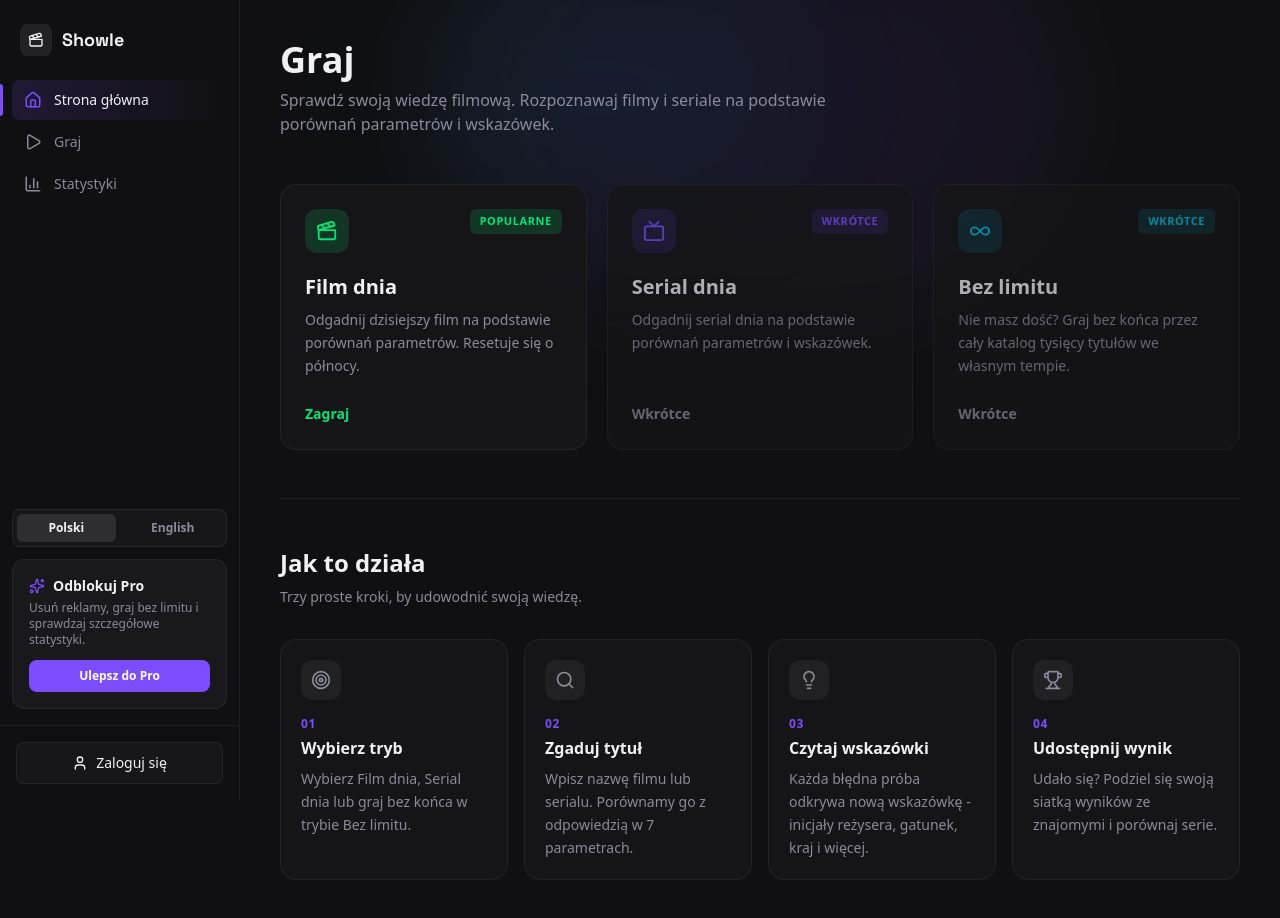
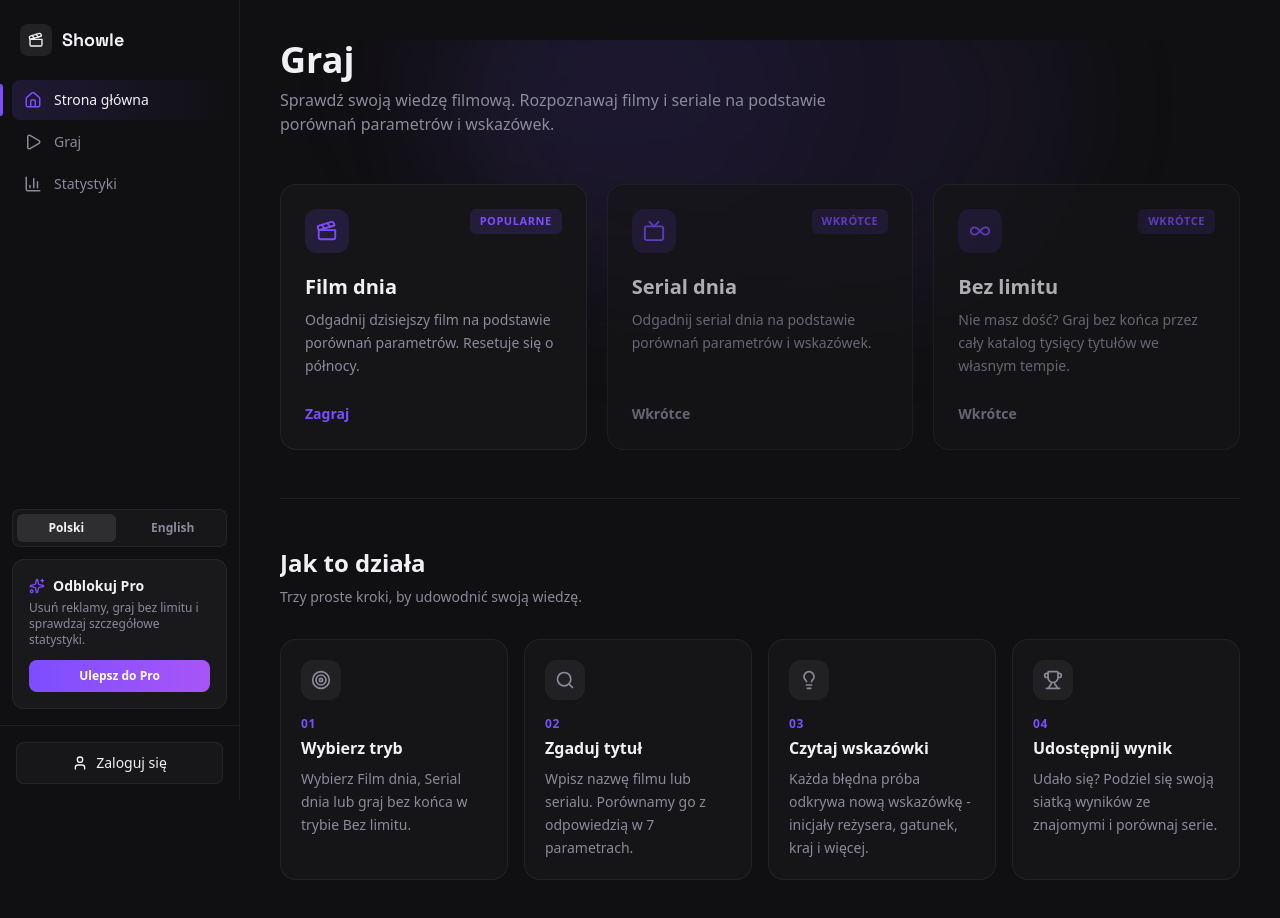
Before and after one commit to marwoz01/showle, a Next.js app: page / in a window 1280 px wide. Built offline with nearby package versions, Linux system fonts and the light colour scheme; no server answers.

Commit message:
style(ui): unify all accent colors to purple and add gradient to Pro button

```diff
--- a/src/app/login/page.tsx
+++ b/src/app/login/page.tsx
@@ -44,7 +44,7 @@ export default function LoginPage() {
           <div className="absolute inset-0 bg-[#0d0a18]" />
           <div className="animate-blob-1 absolute -left-10 top-1/4 h-80 w-80 rounded-full bg-accent-purple/40 blur-[80px]" />
           <div className="animate-blob-2 absolute -right-10 bottom-1/4 h-72 w-72 rounded-full bg-[#5b21b6]/50 blur-[70px]" />
-          <div className="animate-blob-3 absolute left-1/3 top-1/2 h-64 w-64 rounded-full bg-accent-cyan/25 blur-[60px]" />
+          <div className="animate-blob-3 absolute left-1/3 top-1/2 h-64 w-64 rounded-full bg-accent-purple/20 blur-[60px]" />
           <div className="animate-blob-4 absolute left-1/2 top-0 h-56 w-56 rounded-full bg-[#a855f7]/30 blur-[60px]" />
           <div className="relative flex h-full flex-col justify-end p-10">
             <div className="mb-4 flex h-10 w-10 items-center justify-center rounded-xl bg-white/10 backdrop-blur-sm">
--- a/src/app/page.tsx
+++ b/src/app/page.tsx
@@ -9,10 +9,10 @@ export default function Home() {
   const { t } = useTranslation();
 
   return (
-    <div className="relative space-y-12">
+    <div className="relative space-y-12 overflow-hidden">
       {/* Background ambient glow */}
       <div className="pointer-events-none absolute -top-32 left-1/2 h-96 w-150 -translate-x-1/2 rounded-full bg-accent-purple/8 blur-3xl" />
-      <div className="pointer-events-none absolute -top-20 left-1/3 h-64 w-100 -translate-x-1/2 rounded-full bg-accent-cyan/5 blur-3xl" />
+      <div className="pointer-events-none absolute -top-20 left-1/3 h-64 w-100 -translate-x-1/2 rounded-full bg-accent-purple/5 blur-3xl" />
 
       {/* Page header */}
       <div className="relative">
@@ -31,7 +31,6 @@ export default function Home() {
           href="/play/movie"
           actionLabel={t.modes.playChallenge}
           badge={t.modes.popular}
-          accentColor="green"
         />
         <GameModeCard
           icon={<Tv size={22} />}
@@ -40,7 +39,6 @@ export default function Home() {
           href="/play/series"
           actionLabel={t.modes.comingSoon}
           badge={t.modes.comingSoon}
-          accentColor="purple"
           disabled
         />
         <GameModeCard
@@ -50,7 +48,6 @@ export default function Home() {
           href="/play/unlimited"
           actionLabel={t.modes.comingSoon}
           badge={t.modes.comingSoon}
-          accentColor="cyan"
           disabled
         />
       </div>
--- a/src/app/register/page.tsx
+++ b/src/app/register/page.tsx
@@ -61,7 +61,7 @@ export default function RegisterPage() {
           <div className="absolute inset-0 bg-[#0d0a18]" />
           <div className="animate-blob-1 absolute -left-10 top-1/4 h-80 w-80 rounded-full bg-accent-purple/40 blur-[80px]" />
           <div className="animate-blob-2 absolute -right-10 bottom-1/4 h-72 w-72 rounded-full bg-[#5b21b6]/50 blur-[70px]" />
-          <div className="animate-blob-3 absolute left-1/3 top-1/2 h-64 w-64 rounded-full bg-accent-cyan/25 blur-[60px]" />
+          <div className="animate-blob-3 absolute left-1/3 top-1/2 h-64 w-64 rounded-full bg-accent-purple/20 blur-[60px]" />
           <div className="animate-blob-4 absolute left-1/2 top-0 h-56 w-56 rounded-full bg-[#a855f7]/30 blur-[60px]" />
           <div className="relative flex h-full flex-col justify-end p-10">
             <div className="mb-4 flex h-10 w-10 items-center justify-center rounded-xl bg-white/10 backdrop-blur-sm">
--- a/src/components/home/GameModeCard.tsx
+++ b/src/components/home/GameModeCard.tsx
@@ -8,36 +8,8 @@ interface GameModeCardProps {
   href: string;
   actionLabel: string;
   badge?: string;
-  accentColor: "green" | "purple" | "cyan";
   disabled?: boolean;
 }
-
-const accentMap = {
-  green: {
-    iconBg: "bg-accent-green/15",
-    iconColor: "text-accent-green",
-    link: "text-accent-green",
-    badge: "bg-accent-green/15 text-accent-green",
-    glowColor: "rgba(0, 230, 118, 0.4)",
-    borderColor: "rgba(0, 230, 118, 0.5)",
-  },
-  purple: {
-    iconBg: "bg-accent-purple/15",
-    iconColor: "text-accent-purple",
-    link: "text-accent-purple",
-    badge: "bg-accent-purple/15 text-accent-purple",
-    glowColor: "rgba(124, 77, 255, 0.4)",
-    borderColor: "rgba(124, 77, 255, 0.5)",
-  },
-  cyan: {
-    iconBg: "bg-accent-cyan/15",
-    iconColor: "text-accent-cyan",
-    link: "text-accent-cyan",
-    badge: "bg-accent-cyan/15 text-accent-cyan",
-    glowColor: "rgba(0, 188, 212, 0.4)",
-    borderColor: "rgba(0, 188, 212, 0.5)",
-  },
-};
 
 export default function GameModeCard({
   icon,
@@ -46,19 +18,12 @@ export default function GameModeCard({
   href,
   actionLabel,
   badge,
-  accentColor,
   disabled = false,
 }: GameModeCardProps) {
-  const accent = accentMap[accentColor];
-
   const cardClassName = `group relative flex flex-col justify-between overflow-hidden rounded-2xl border border-white/6 bg-card p-6 transition-all duration-300 ${
     disabled
       ? "cursor-not-allowed opacity-70"
       : "hover:bg-card-hover"
-  }`;
-
-  const actionClassName = `inline-flex items-center gap-1 text-sm font-semibold transition-all ${
-    disabled ? "text-muted" : accent.link
   }`;
 
   const content = (
@@ -68,7 +33,7 @@ export default function GameModeCard({
         <div
           className="pointer-events-none absolute inset-x-0 top-0 h-px opacity-0 transition-opacity duration-300 group-hover:opacity-100"
           style={{
-            background: `linear-gradient(90deg, transparent, ${accent.borderColor}, transparent)`,
+            background: "linear-gradient(90deg, transparent, rgba(124, 77, 255, 0.5), transparent)",
           }}
         />
       )}
@@ -76,23 +41,18 @@ export default function GameModeCard({
       {/* Ambient glow — visible on hover */}
       {!disabled && (
         <div
-          className="pointer-events-none absolute -top-20 left-1/2 h-40 w-3/4 -translate-x-1/2 rounded-full opacity-0 blur-3xl transition-opacity duration-300 group-hover:opacity-20"
-          style={{ background: accent.glowColor }}
+          className="pointer-events-none absolute -top-20 left-1/2 h-40 w-3/4 -translate-x-1/2 rounded-full bg-accent-purple/40 opacity-0 blur-3xl transition-opacity duration-300 group-hover:opacity-20"
         />
       )}
 
       <div className="relative">
         {/* Top row: icon + badge */}
         <div className="mb-5 flex items-start justify-between">
-          <div
-            className={`flex h-11 w-11 items-center justify-center rounded-xl ${accent.iconBg}`}
-          >
-            <span className={accent.iconColor}>{icon}</span>
+          <div className="flex h-11 w-11 items-center justify-center rounded-xl bg-accent-purple/15">
+            <span className="text-accent-purple">{icon}</span>
           </div>
           {badge && (
-            <span
-              className={`rounded-md px-2.5 py-1 text-[11px] font-semibold uppercase tracking-wider ${accent.badge}`}
-            >
+            <span className="rounded-md bg-accent-purple/15 px-2.5 py-1 text-[11px] font-semibold uppercase tracking-wider text-accent-purple">
               {badge}
             </span>
           )}
@@ -107,7 +67,11 @@ export default function GameModeCard({
 
       {/* Action link with sliding arrow */}
       <div className="relative mt-6">
-        <span className={actionClassName}>
+        <span
+          className={`inline-flex items-center gap-1 text-sm font-semibold transition-all ${
+            disabled ? "text-muted" : "text-accent-purple"
+          }`}
+        >
           {actionLabel}
           {!disabled && (
             <ArrowRight
--- a/src/components/layout/Sidebar.tsx
+++ b/src/components/layout/Sidebar.tsx
@@ -161,7 +161,7 @@ export default function Sidebar() {
         <p className="mb-3 text-xs text-muted">{t.pro.description}</p>
         <button
           onClick={() => setProClicked(true)}
-          className={`w-full rounded-lg py-2 text-xs font-semibold text-white transition-opacity ${proClicked ? "bg-white/10 cursor-default" : "bg-accent-purple hover:opacity-90"}`}
+          className={`w-full rounded-lg py-2 text-xs font-semibold text-white transition-opacity ${proClicked ? "bg-white/10 cursor-default" : "bg-linear-to-r from-accent-purple to-[#a855f7] hover:opacity-90"}`}
           disabled={proClicked}
         >
           {proClicked ? t.pro.comingSoon : t.pro.upgrade}
--- a/src/constants/index.ts
+++ b/src/constants/index.ts
@@ -7,7 +7,7 @@ export const GAME_MODES = [
     description: "Odgadnij film dnia",
     icon: "🎬",
     href: "/play/movie",
-    accentColor: "accent-green",
+    accentColor: "accent-purple",
   },
   {
     id: "daily-series" as const,
@@ -23,7 +23,7 @@ export const GAME_MODES = [
     description: "Graj bez limitu",
     icon: "∞",
     href: "/play/unlimited",
-    accentColor: "accent-cyan",
+    accentColor: "accent-purple",
   },
 ] as const;
 
```
